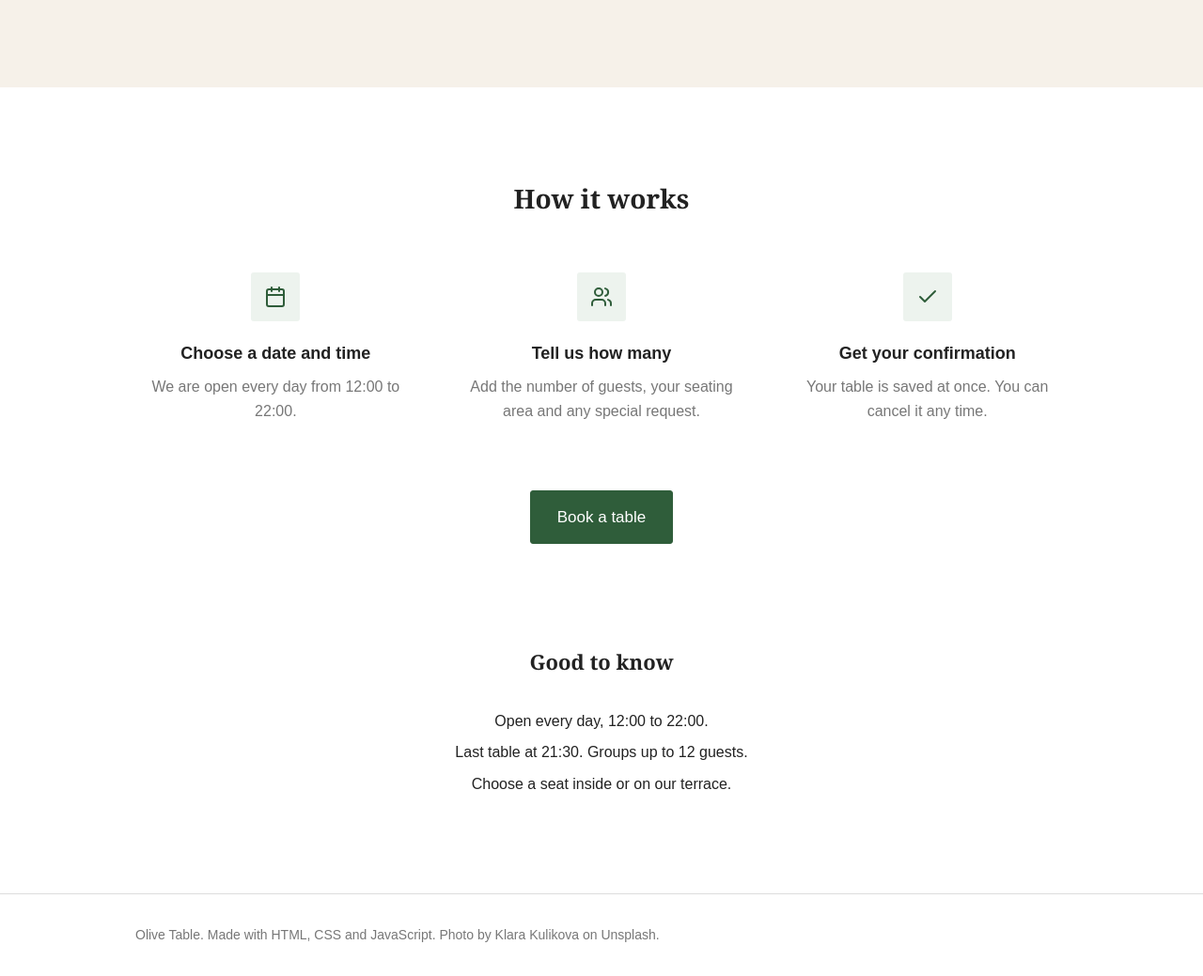
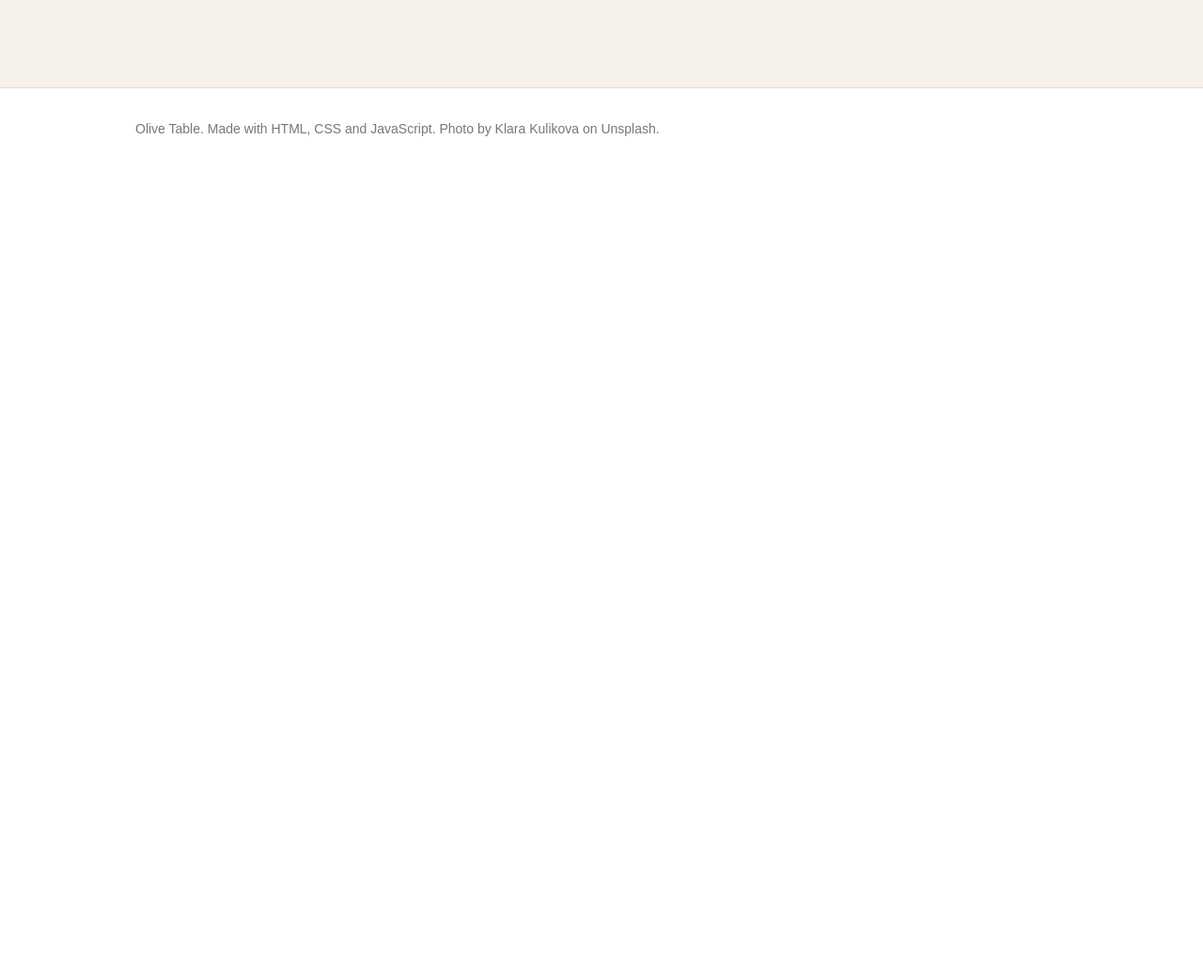
Before and after one commit to Xhimi1/restaurant-reservations, a plain HTML site: page index.html in a window 1280 px wide. Shown: the part 832-1871 px from the top of the page at 94% size. After the commit the page ends 1013 px from the top, so only its background shows below. Drawn offline with Linux system fonts and the light colour scheme.

Commit message:
Keep only the hero on the home page
Co-Authored-By: Claude Sonnet 5.5 <noreply@anthropic.com>
Claude-Session: https://claude.ai/code/session_01B1UFRrq7oiRpE9smU5TPGX

```diff
--- a/index.html
+++ b/index.html
@@ -29,59 +29,10 @@
       <div class="hero-text">
         <h1 class="hero-title">Book your table in under a minute.</h1>
         <a class="button button-primary button-big" href="reserve.html">Book a table</a>
-        <a class="button button-ghost button-big" href="#how">See how it works</a>
       </div>
       <img class="hero-photo" src="https://images.unsplash.com/photo-1613274554329-70f997f5789f?auto=format&fit=crop&w=1200&q=80" alt="Round tables and a blue booth seat in a restaurant">
     </div>
   </header>
-
-  <!-- How it works -->
-  <section class="how" id="how">
-    <div class="wide">
-      <h2 class="how-title">How it works</h2>
-      <div class="steps">
-
-        <div class="step">
-          <div class="step-icon">
-            <svg class="icon icon-big" viewBox="0 0 24 24"><rect x="3" y="4" width="18" height="18" rx="2"/><path d="M16 2v4M8 2v4M3 10h18"/></svg>
-          </div>
-          <h3>Choose a date and time</h3>
-          <p class="muted">We are open every day from 12:00 to 22:00.</p>
-        </div>
-
-        <div class="step">
-          <div class="step-icon">
-            <svg class="icon icon-big" viewBox="0 0 24 24"><path d="M16 21v-2a4 4 0 0 0-4-4H6a4 4 0 0 0-4 4v2"/><circle cx="9" cy="7" r="4"/><path d="M22 21v-2a4 4 0 0 0-3-3.9M16 3.1a4 4 0 0 1 0 7.8"/></svg>
-          </div>
-          <h3>Tell us how many</h3>
-          <p class="muted">Add the number of guests, your seating area and any special request.</p>
-        </div>
-
-        <div class="step">
-          <div class="step-icon">
-            <svg class="icon icon-big" viewBox="0 0 24 24"><path d="M20 6 9 17l-5-5"/></svg>
-          </div>
-          <h3>Get your confirmation</h3>
-          <p class="muted">Your table is saved at once. You can cancel it any time.</p>
-        </div>
-
-      </div>
-
-      <div class="how-end">
-        <a class="button button-primary button-big" href="reserve.html">Book a table</a>
-      </div>
-    </div>
-  </section>
-
-  <!-- Good to know -->
-  <section class="how no-top">
-    <div class="wide good">
-      <h2>Good to know</h2>
-      <p>Open every day, 12:00 to 22:00.</p>
-      <p>Last table at 21:30. Groups up to 12 guests.</p>
-      <p>Choose a seat inside or on our terrace.</p>
-    </div>
-  </section>
 
   <footer class="footer">
     <div class="wide">Olive Table. Made with HTML, CSS and JavaScript. Photo by Klara Kulikova on Unsplash.</div>
```
